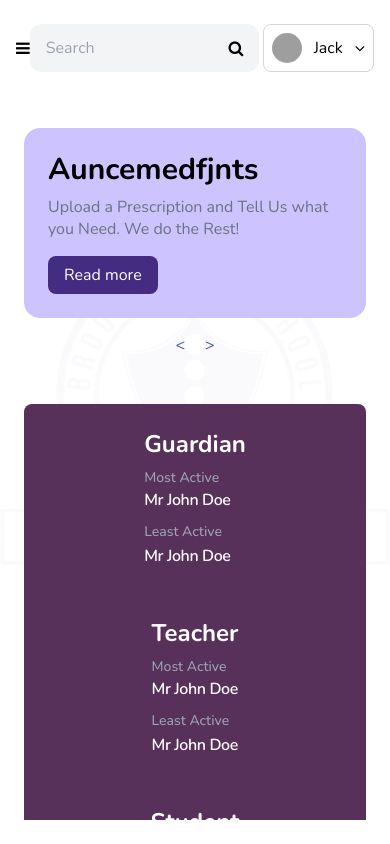
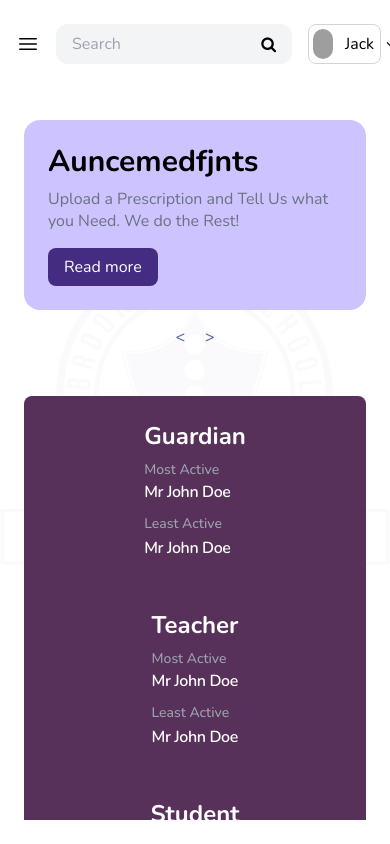
Before and after one commit to ibraheemosule/skoolizy, a React (Vite) app: page / in a window 390 px wide. Built offline with nearby package versions, Linux system fonts and the light colour scheme; grey boxes are pictures that could not be loaded.

Commit message:
fixed top header

```diff
--- /dev/null
+++ b/src/assets/icons/Menu.tsx
@@ -0,0 +1,19 @@
+import { memo } from 'react';
+import { IconType } from 'src/ts-types/react-types';
+
+const Send = ({ color, size = 24 }: IconType) => (
+  <svg
+    xmlns="http://www.w3.org/2000/svg"
+    viewBox="0 0 24 24"
+    style={{ height: size, width: size }}
+    fill={color || 'currentColor'}
+  >
+    <path
+      fillRule="evenodd"
+      d="M3 6.75A.75.75 0 0 1 3.75 6h16.5a.75.75 0 0 1 0 1.5H3.75A.75.75 0 0 1 3 6.75ZM3 12a.75.75 0 0 1 .75-.75h16.5a.75.75 0 0 1 0 1.5H3.75A.75.75 0 0 1 3 12Zm0 5.25a.75.75 0 0 1 .75-.75h16.5a.75.75 0 0 1 0 1.5H3.75a.75.75 0 0 1-.75-.75Z"
+      clipRule="evenodd"
+    />{' '}
+  </svg>
+);
+
+export default memo(Send);
--- a/src/components/layout/top-header/TopHeader.tsx
+++ b/src/components/layout/top-header/TopHeader.tsx
@@ -1,5 +1,6 @@
 import { Dispatch, FC, SetStateAction, memo } from 'react';
 import SearchBar from 'components/reusables/search-bar/SearchBar';
+import Menu from 'src/assets/icons/Menu';
 
 interface ITopHeader {
   setToggleNav: Dispatch<SetStateAction<boolean>>;
@@ -10,15 +11,17 @@ const TopHeader: FC<ITopHeader> = ({ setToggleNav }) => (
     <button
       data-testid="menu-btn"
       onClick={() => setToggleNav(true)}
-      className="fa fa-bars shrink-0 md:hidden"
+      className="shrink-0 mr-4 md:hidden"
       type="button"
-    />
-    <div className="flex grow items-center justify-between">
-      <div className="w-2/3 md:w-1/2 lg:w-3/5 self-stretch">
+    >
+      <Menu />
+    </button>
+    <div className="flex grow gap-4 items-center justify-between">
+      <div className="grow md:w-1/2 lg:w-3/5 self-stretch">
         <SearchBar />
       </div>
       <div>
-        <div className="flex gap-3 rounded-lg border p-2 items-center border-gray-300">
+        <div className="flex gap-3 rounded-lg border p-1 sm:p-2 items-center border-gray-300">
           <img
             className="rounded-full object-fill w-[30px] h-[30px]"
             src="https://picsum.photos/200/300"
```
